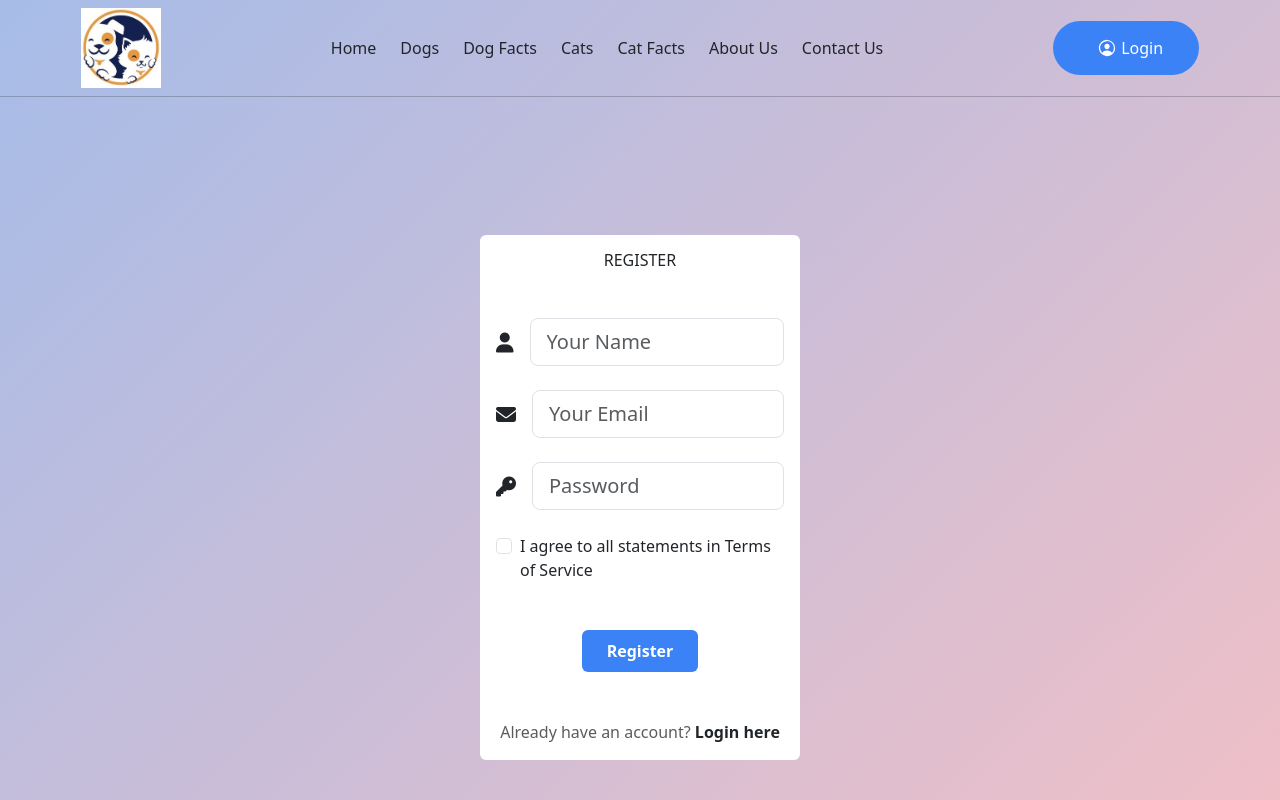
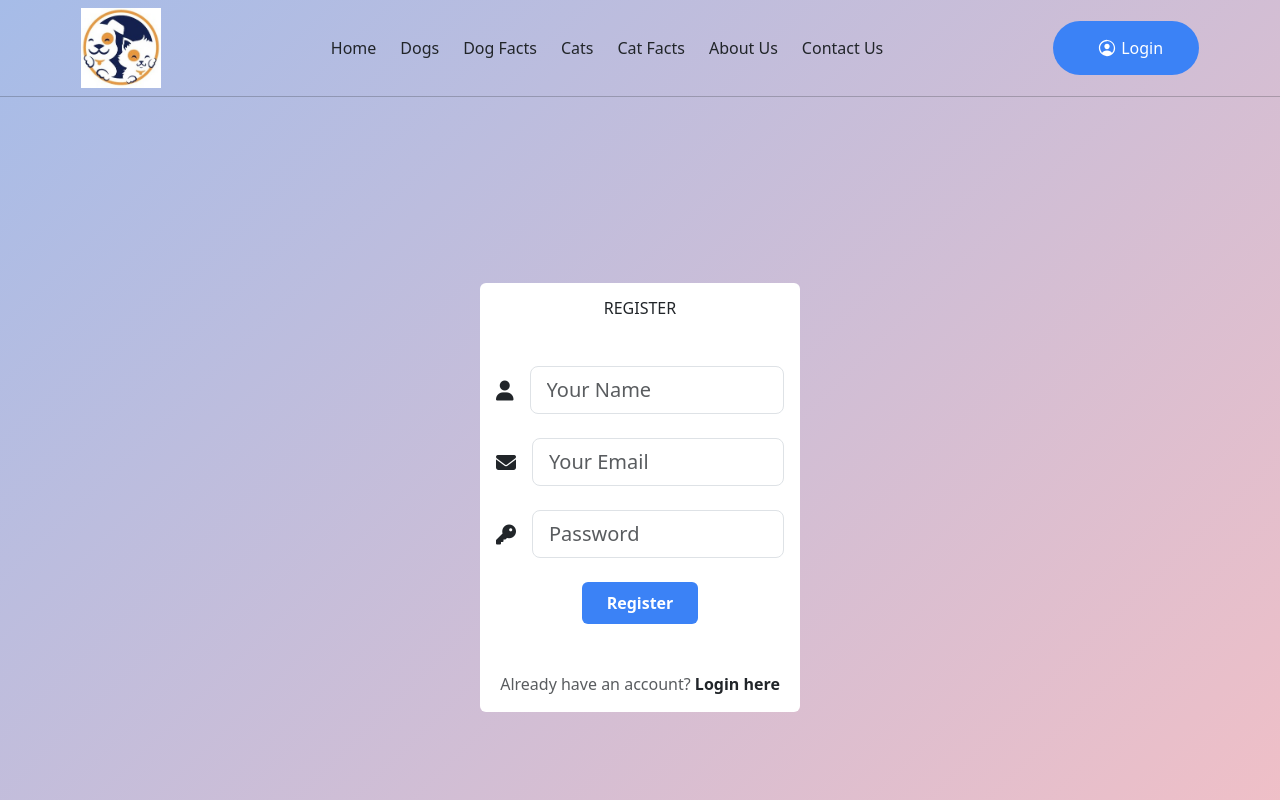
Before and after one commit to taiteng/PetVeller, a React (Vite) app in the folder client/: page /register in a window 1280 px wide. Shown: the top 800 px of the page. Built offline with nearby package versions, Linux system fonts and the light colour scheme.

Commit message:
deleted T&C from signup page

```diff
--- a/client/src/pages/Signup.jsx
+++ b/client/src/pages/Signup.jsx
@@ -116,19 +116,6 @@ function Signup() {
                 <div className="text-danger mb-2">{errors.password}</div>
               )}
 
-              <div className="form-check d-flex justify-content-center mb-5">
-                <input
-                  className="form-check-input me-2"
-                  type="checkbox"
-                  value=""
-                  id="tnc"
-                  name="tnc"
-                />
-                <label className="form-check-label" htmlFor="tnc">
-                  I agree to all statements in <a href="#!">Terms of Service</a>
-                </label>
-              </div>
-
               <div className="d-flex justify-content-center mx-4 mb-3 mb-lg-4">
                 <button
                   type="submit"
```
